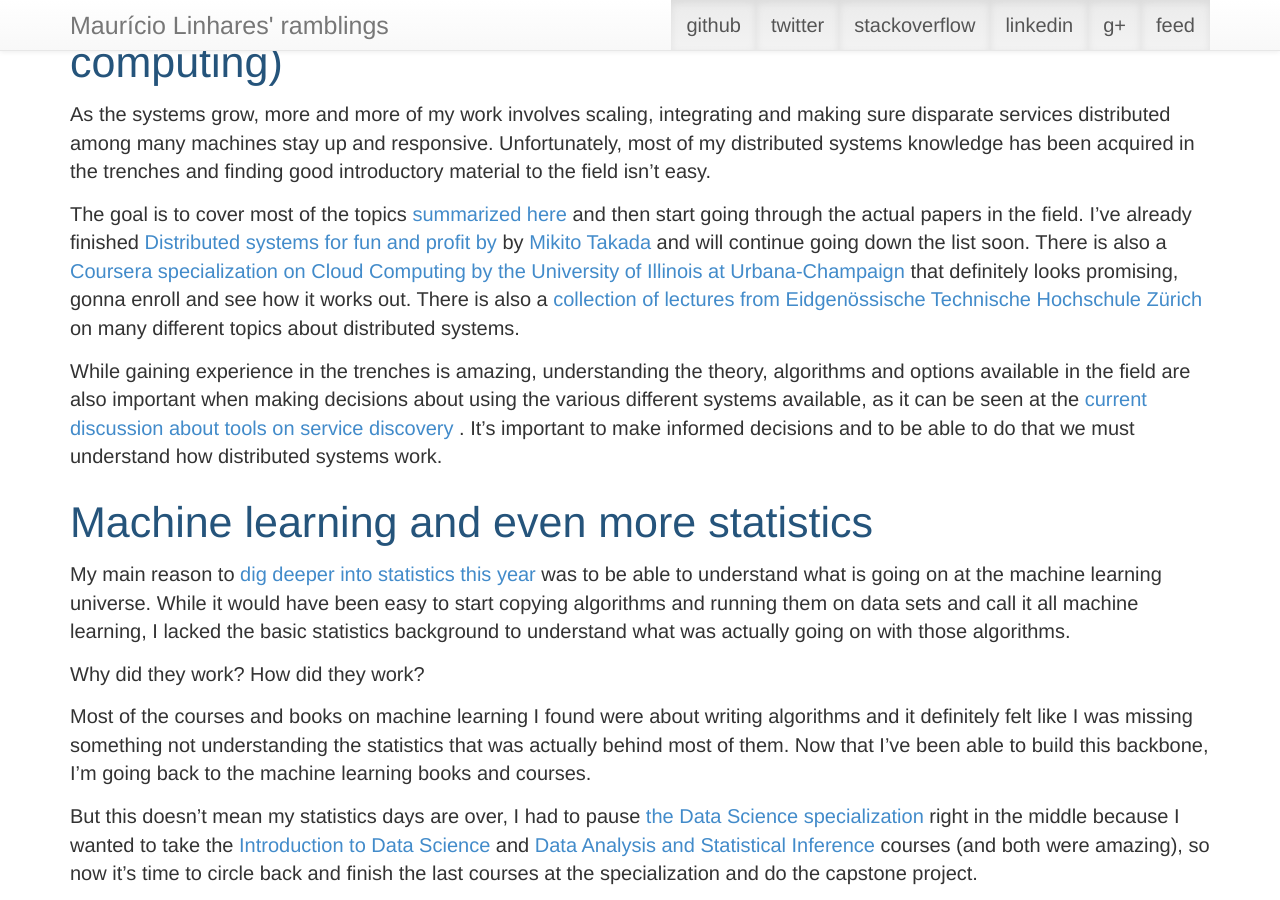
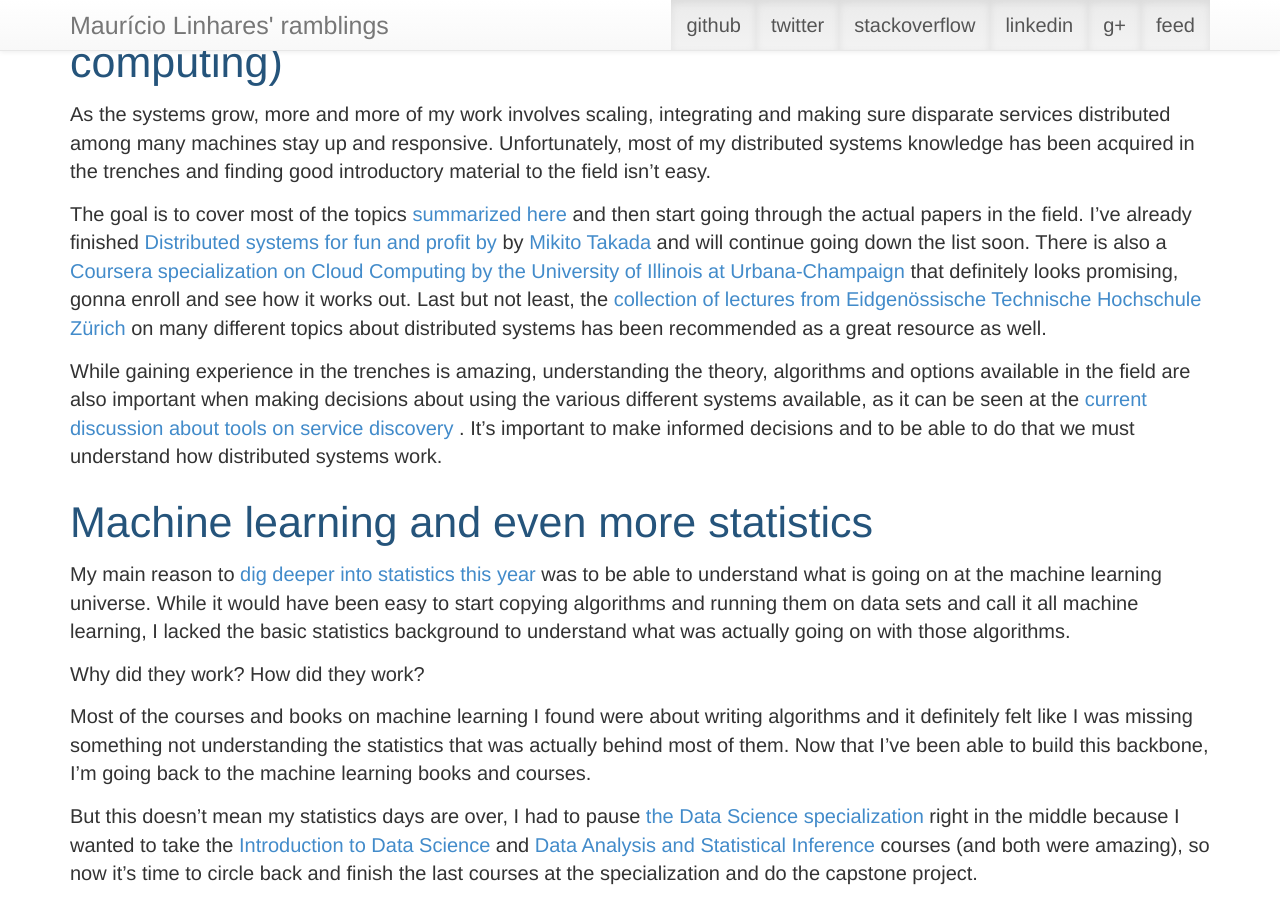
Before and after one commit to mauricio/mauricio.github.com, a Jekyll site: the page built from _posts/2014-12-25-technology-to-learn-for-2015.md, in a window 1280 px wide and 900 px high, scrolled down 324 px. Built offline with Jekyll 4.4.1, drawn with Linux system fonts in a browser that asks for light colours; comment, search, counter and statistics services are not loaded.

Commit message:
Remove repetition

```diff
--- a/_posts/2014-12-25-technology-to-learn-for-2015.md
+++ b/_posts/2014-12-25-technology-to-learn-for-2015.md
@@ -15,7 +15,7 @@ With 2015 right at the door, I think it's time to define what kind of stuff I wi
 
 As the systems grow, more and more of my work involves scaling, integrating and making sure disparate services distributed among many machines stay up and responsive. Unfortunately, most of my distributed systems knowledge has been acquired in the trenches and finding good introductory material to the field isn't easy.
 
-The goal is to cover most of the topics [summarized here](http://the-paper-trail.org/blog/distributed-systems-theory-for-the-distributed-systems-engineer/) and then start going through the actual papers in the field. I've already finished [Distributed systems for fun and profit by ](http://book.mixu.net/distsys/) by [Mikito Takada](https://twitter.com/mikitotakada) and will continue going down the list soon. There is also a [Coursera specialization on Cloud Computing by the University of Illinois at Urbana-Champaign](https://www.coursera.org/specialization/cloudcomputing/19) that definitely looks promising, gonna enroll and see how it works out. There is also a [collection of lectures from Eidgenössische Technische Hochschule Zürich](http://dcg.ethz.ch/lectures/podc_allstars/) on many different topics about distributed systems.
+The goal is to cover most of the topics [summarized here](http://the-paper-trail.org/blog/distributed-systems-theory-for-the-distributed-systems-engineer/) and then start going through the actual papers in the field. I've already finished [Distributed systems for fun and profit by ](http://book.mixu.net/distsys/) by [Mikito Takada](https://twitter.com/mikitotakada) and will continue going down the list soon. There is also a [Coursera specialization on Cloud Computing by the University of Illinois at Urbana-Champaign](https://www.coursera.org/specialization/cloudcomputing/19) that definitely looks promising, gonna enroll and see how it works out. Last but not least, the [collection of lectures from Eidgenössische Technische Hochschule Zürich](http://dcg.ethz.ch/lectures/podc_allstars/) on many different topics about distributed systems has been recommended as a great resource as well.
 
 While gaining experience in the trenches is amazing, understanding the theory, algorithms and options available in the field are also important when making decisions about using the various different systems available, as it can be seen at the [current discussion about tools on service discovery ](https://www.knewton.com/tech/blog/2014/12/eureka-shouldnt-use-zookeeper-service-discovery/). It's important to make informed decisions and to be able to do that we must understand how distributed systems work.
 
```
